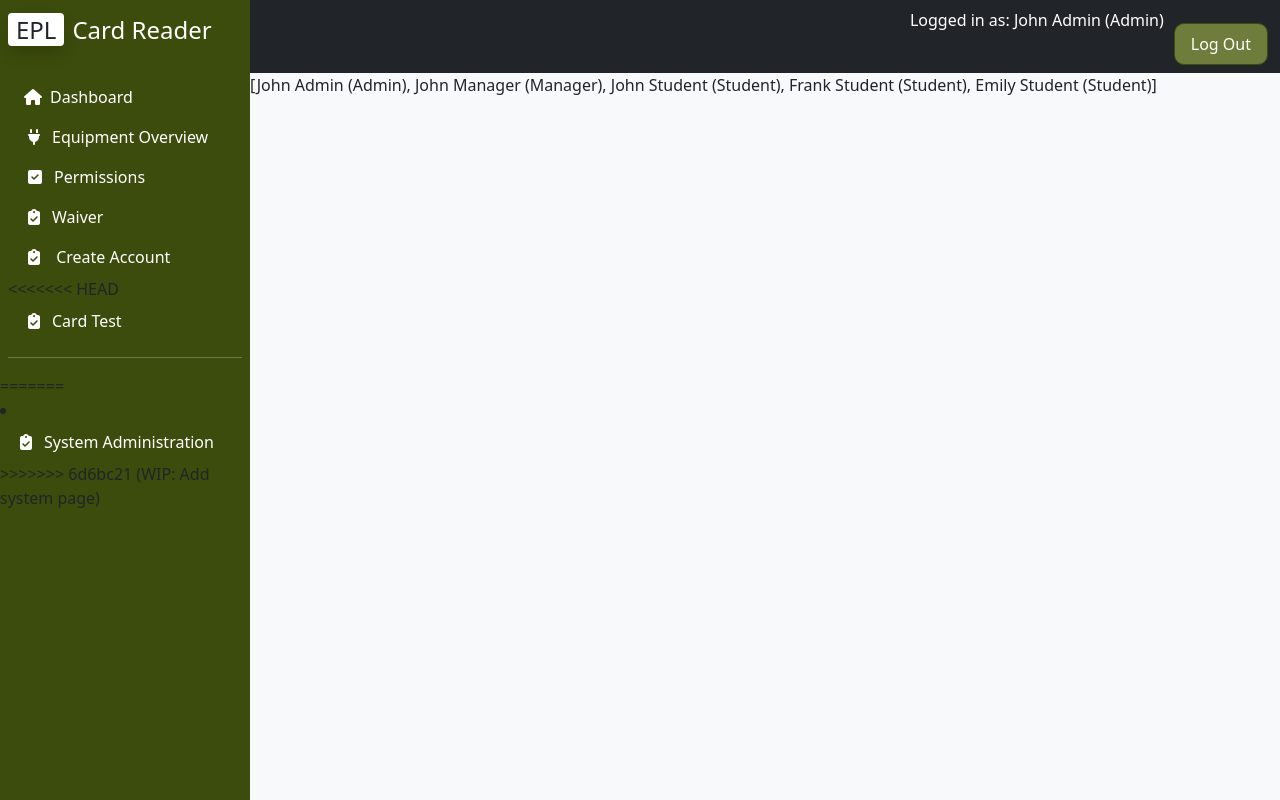
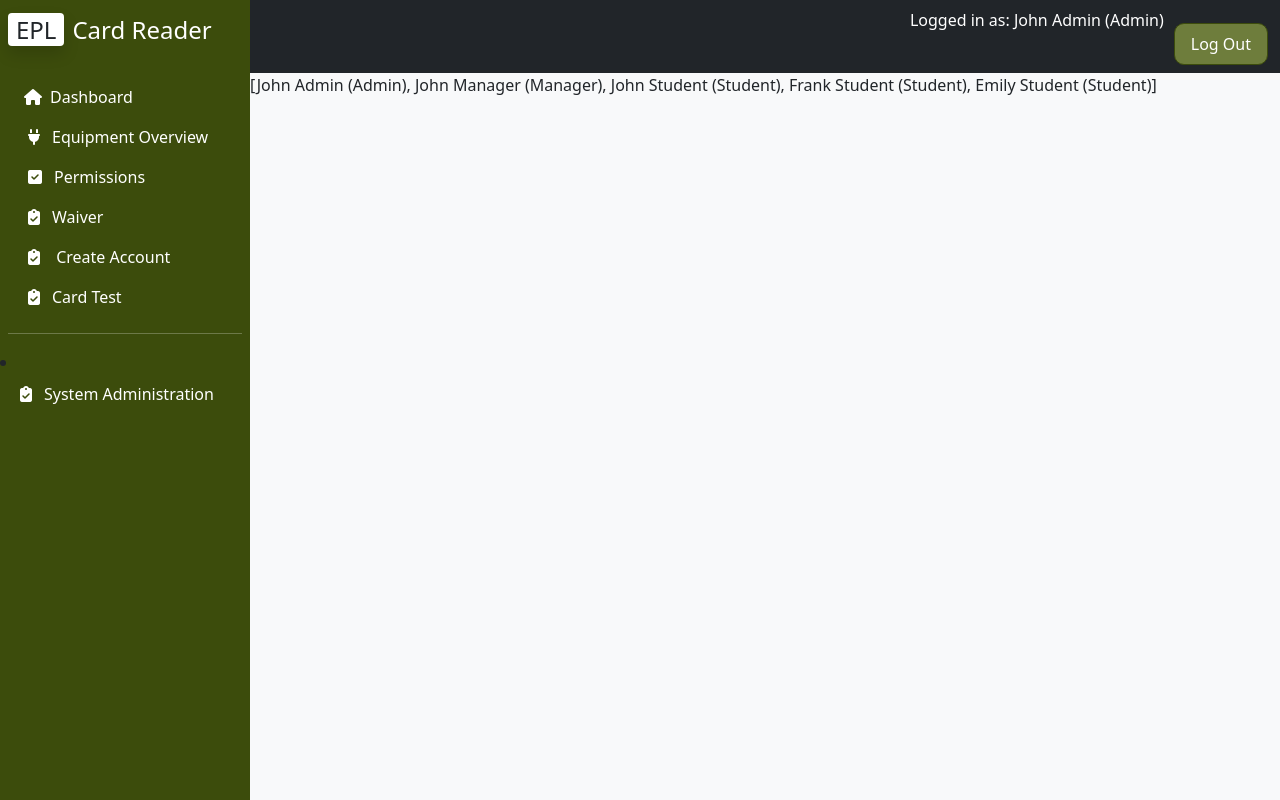
Before and after one commit to ZYostSass/EPL-Card-Reader-Interface, a Flask app: page /admin/ in a window 1280 px wide. Run offline with Flask 3, Linux system fonts and the light colour scheme; the visitor is signed in with stand-in values (Sample User, id 1).

Commit message:
More rebase woes

```diff
--- a/web_app/templates/sidebar.html
+++ b/web_app/templates/sidebar.html
@@ -30,7 +30,6 @@
       <a href="{{url_for('views.add_user_form')}}" class="sidebar-link text-decoration-none px-3 py-2 d-block"><i
           class="fa-solid fa-clipboard-check mx-1 pe-2"></i> Create Account</a>
     </li>
-<<<<<<< HEAD
 
     <li class="sidebar-item">
       <a
@@ -41,19 +40,10 @@
     </li>
   </ul>
   <hr class="h-color mx-2" />
-  <!-- <ul class="list-unstyled px-2">
-    <li class="sidebar-item">
-      <a href="#" class="sidebar-link text-decoration-none px-3 d-block"
-        ><i class="fa-solid fa-right-from-bracket mx-1 pe-2"></i>Logout</a
-      >
-    </li>
-  </ul> -->
-=======
     <li class="sidebar-item">
       <a href="{{url_for('views.system')}}" class="sidebar-link text-decoration-none px-3 py-2 d-block"><i
           class="fa-solid fa-clipboard-check mx-1 pe-2"></i>System Administration</a>
     </li>
   </ul>
->>>>>>> 6d6bc21 (WIP: Add system page)
 </div>
 {% endif %}
```
Also changed, not shown: 1 other file.
